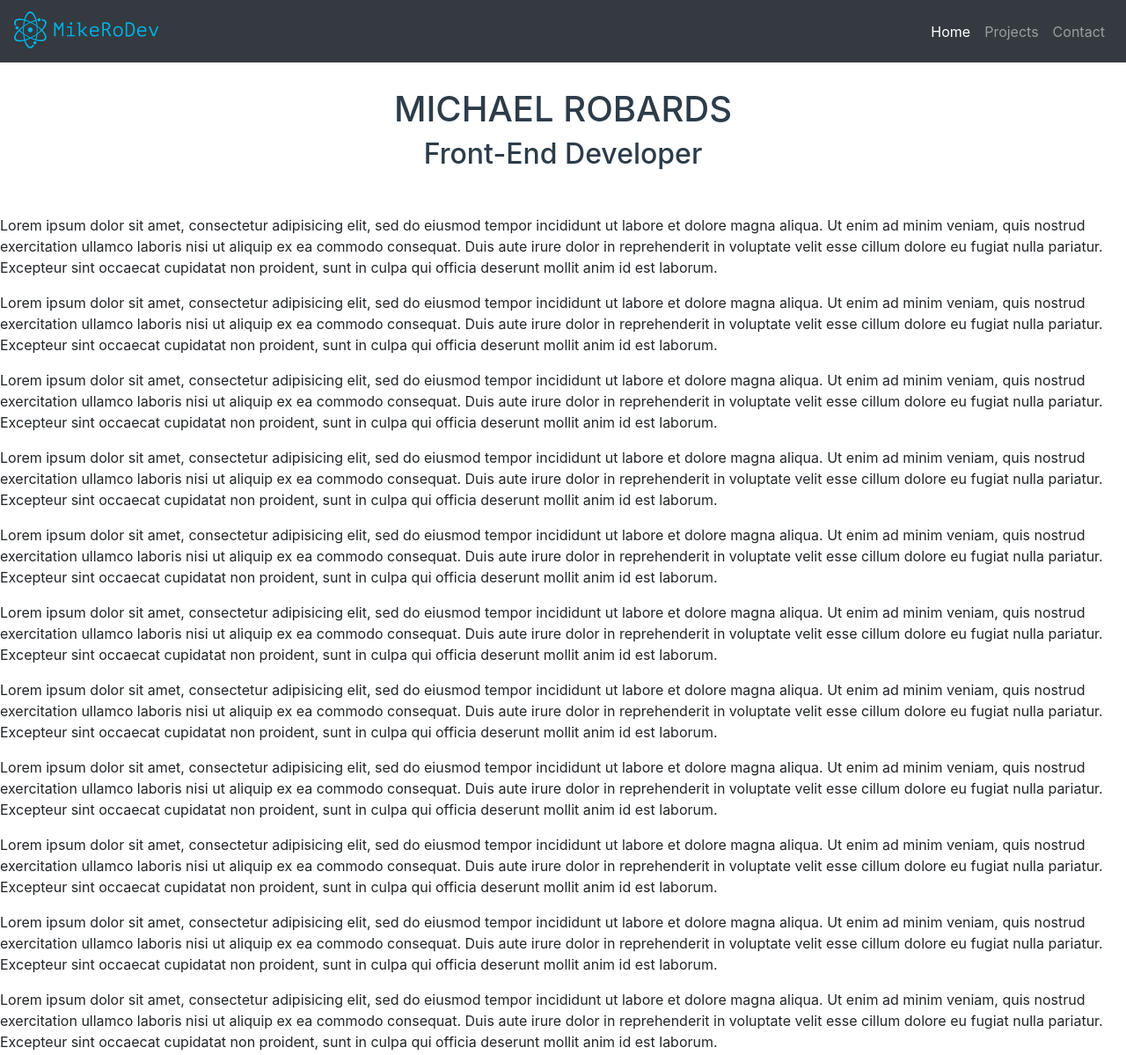
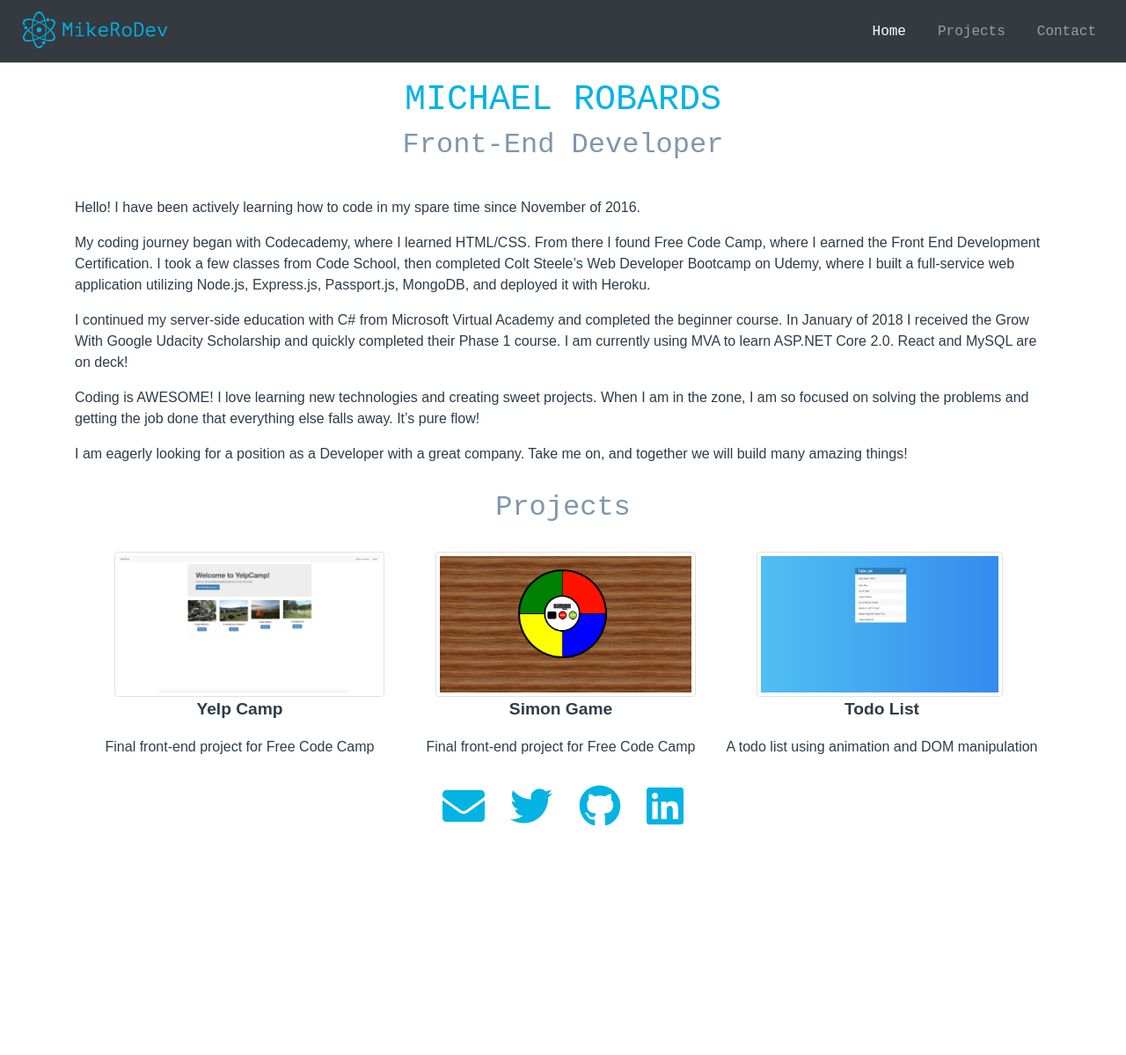
Before and after one commit to mikerobards/portfolio-GWGU, a plain HTML site: page index.html in a window 1280 px wide. Shown: the top 1199 px of the page at 88% size. After the commit the page ends 957 px from the top, so only its background shows below. Drawn offline with nearby package versions, Linux system fonts and the light colour scheme.

Commit message:
make mad changes!

```diff
--- /dev/null
+++ b/assets/css/style.css
@@ -0,0 +1,89 @@
+body {
+  color: #2d3c49;
+  font-family: monospace;
+}
+
+h1 {
+  color: #02b3e4;
+}
+
+h2 {
+  color: #7d97ad;
+}
+
+#top {
+  height: 50px;
+}
+
+.name {
+  margin: 40px auto;
+}
+
+p {
+  font-family: sans-serif;
+}
+
+#projects h2 {
+  margin: 30px 0;
+}
+
+#projects img {
+  height: 165px;
+  width: auto;
+}
+
+#projects p {
+  text-align: center;
+}
+
+.bold {
+  font-weight: bold;
+  font-size: 1.2em;
+}
+
+a {
+  color: #02b3e4;
+  margin: 0 10px;
+}
+
+footer {
+  margin-top: 15px;
+  margin-bottom: 15px;
+}
+
+@media screen and (max-width: 500px) {
+  #navbar img {
+    margin-right: -100px;
+  }
+  #projects img {
+    margin: 5px;
+    width: 300px;
+    margin-left: 20px;
+  }
+}
+
+@media screen and (min-width: 501px) and (max-width: 760px) {
+  #projects img {
+    margin: 5px;
+    height: 80px;
+  }
+  .text {
+    font-size: 8px;
+  }
+}
+
+@media screen and (min-width: 761px) and (max-width: 990px) {
+  #projects img {
+    margin: 5px;
+    height: 130px;
+  }
+}
+
+@media screen and (min-width: 1200px) {
+  .row {
+    margin-left: 30px;
+  }
+  .text {
+    margin-left: -50px;
+  }
+}
--- a/assets/style.css
+++ /dev/null
@@ -1,14 +0,0 @@
-#top {
-  height: 50px;
-}
-
-.name {
-  margin: 50px auto;
-  color: #2d3c49;
-}
-
-@media screen and (max-width: 500px) {
-  img {
-    margin-right: -100px;
-  }
-}
--- a/index.html
+++ b/index.html
@@ -6,11 +6,12 @@
   <meta name="viewport" content="width=device-width, initial-scale=1.0">
   <title>MikeRoDev</title>
   <link rel="stylesheet" href="https://stackpath.bootstrapcdn.com/bootstrap/4.1.1/css/bootstrap.min.css" integrity="sha384-WskhaSGFgHYWDcbwN70/dfYBj47jz9qbsMId/iRN3ewGhXQFZCSftd1LZCfmhktB" crossorigin="anonymous">
-  <link rel="stylesheet" href="assets/style.css">
+  <link rel="stylesheet" href="assets/css/style.css">
+  <script defer src="https://use.fontawesome.com/releases/v5.0.6/js/all.js"></script>
 </head>
 
 <body>
-  <!-- Bootstrap Navbar -->
+  <!-- Bootstrap4 Navbar -->
   <nav class="navbar fixed-top navbar-expand-lg navbar-dark bg-dark" id="navbar">
     <a class="navbar-brand" href="#">
       <img src="assets/img/mrd_logo.png" width="50%" height="50%" alt="logo">
@@ -18,87 +19,92 @@
     <button class="navbar-toggler" type="button" data-toggle="collapse" data-target="#navbarSupportedContent" aria-controls="navbarSupportedContent" aria-expanded="false" aria-label="Toggle navigation">
     <span class="navbar-toggler-icon"></span>
   </button>
-
     <div class="collapse navbar-collapse justify-content-end" id="navbarSupportedContent">
       <ul class="navbar-nav">
         <li class="nav-item active">
           <a class="nav-link" href="#top">Home<span class="sr-only">(current)</span></a>
         </li>
         <li class="nav-item">
-          <a class="nav-link" href="#">Projects</a>
+          <a class="nav-link" href="#projects">Projects</a>
         </li>
         <li class="nav-item">
-          <a class="nav-link" href="#">Contact</a>
+          <a class="nav-link" href="#contact">Contact</a>
         </li>
-
     </div>
   </nav>
 
-
   <div id="top"></div>
 
-  <div class="container text-center">
-
-    <header>
-
+  <header>
+    <div class="container text-center">
       <div class="name">
         <h1>MICHAEL ROBARDS</h1>
         <h2>Front-End Developer</h2>
       </div>
+    </div>
+  </header>
 
-    </header>
+  <article>
+    <div class="container">
+      <p>Hello! I have been actively learning how to code in my spare time since November of 2016.</p>
+      <p>My coding journey began with Codecademy, where I learned HTML/CSS. From there I found Free Code Camp, where I earned the Front End Development Certification. I took a few classes from Code School, then completed Colt Steele’s Web Developer Bootcamp
+        on Udemy, where I built a full-service web application utilizing Node.js, Express.js, Passport.js, MongoDB, and deployed it with Heroku.</p>
+      <p>I continued my server-side education with C# from Microsoft Virtual Academy and completed the beginner course. In January of 2018 I received the Grow With Google Udacity Scholarship and quickly completed their Phase 1 course. I am currently using
+        MVA to learn ASP.NET Core 2.0. React and MySQL are on deck!</p>
+      <p>Coding is AWESOME! I love learning new technologies and creating sweet projects. When I am in the zone, I am so focused on solving the problems and getting the job done that everything else falls away. It’s pure flow!</p>
+      <p>I am eagerly looking for a position as a Developer with a great company. Take me on, and together we will build many amazing things!
+      </p>
+    </div>
+  </article>
 
-  </div>
+  <section id="projects">
+    <div class="container">
+      <div class="text-center">
+        <h2>Projects</h2>
+      </div>
+      <div class="row">
+        <div class="col-sm">
+          <img src="assets/img/yelpCamp.png" class="img-thumbnail" alt="Yelp Camp">
+          <p class="text bold">Yelp Camp</p>
+          <p class="text">Final front-end project for Free Code Camp</p>
+        </div>
+        <div class="col-sm">
+          <img src="assets/img/SimonGame.png" class="img-thumbnail" alt="Simon Game">
+          <p class="text bold">Simon Game</p>
+          <p class="text">Final front-end project for Free Code Camp</p>
+        </div>
+        <div class="col-sm">
+          <img src="assets/img/todolist.png" class="img-thumbnail" alt="Pixel Art Maker">
+          <p class="text bold">Todo List</p>
+          <p class="text">A todo list using animation and DOM manipulation</p>
+        </div>
+      </div>
+    </div>
+  </section>
 
-  <p>Lorem ipsum dolor sit amet, consectetur adipisicing elit, sed do eiusmod tempor incididunt ut labore et dolore magna aliqua. Ut enim ad minim veniam, quis nostrud exercitation ullamco laboris nisi ut aliquip ex ea commodo consequat. Duis aute irure
-    dolor in reprehenderit in voluptate velit esse cillum dolore eu fugiat nulla pariatur. Excepteur sint occaecat cupidatat non proident, sunt in culpa qui officia deserunt mollit anim id est laborum.</p>
+  <footer>
+    <div id="contact" class="text-center ">
 
-  <p>Lorem ipsum dolor sit amet, consectetur adipisicing elit, sed do eiusmod tempor incididunt ut labore et dolore magna aliqua. Ut enim ad minim veniam, quis nostrud exercitation ullamco laboris nisi ut aliquip ex ea commodo consequat. Duis aute irure
-    dolor in reprehenderit in voluptate velit esse cillum dolore eu fugiat nulla pariatur. Excepteur sint occaecat cupidatat non proident, sunt in culpa qui officia deserunt mollit anim id est laborum.</p>
+      <a href="mailto:mikerobards@icloud.com" title="Email " target="_blank ">
+                          <i class="fas fa-envelope fa-3x"></i>
+                      </a>
 
-  <p>Lorem ipsum dolor sit amet, consectetur adipisicing elit, sed do eiusmod tempor incididunt ut labore et dolore magna aliqua. Ut enim ad minim veniam, quis nostrud exercitation ullamco laboris nisi ut aliquip ex ea commodo consequat. Duis aute irure
-    dolor in reprehenderit in voluptate velit esse cillum dolore eu fugiat nulla pariatur. Excepteur sint occaecat cupidatat non proident, sunt in culpa qui officia deserunt mollit anim id est laborum.</p>
+      <a href="https://twitter.com/RobardsMichael5 " title="Twitter " target="_blank ">
+                          <i class="fab fa-twitter fa-3x"></i>
+                      </a>
+      <a href="https://github.com/mikerobards " title="Github " target="_blank ">
+                          <i class="fab fa-github fa-3x"></i>
+                      </a>
+      <a href="https://www.linkedin.com/in/michael-j-robards-630526138/ " title="LinkedIn " target="_blank ">
+                          <i class="fab fa-linkedin fa-3x"></i>
+                      </a>
+    </div>
+  </footer>
 
-  <p>Lorem ipsum dolor sit amet, consectetur adipisicing elit, sed do eiusmod tempor incididunt ut labore et dolore magna aliqua. Ut enim ad minim veniam, quis nostrud exercitation ullamco laboris nisi ut aliquip ex ea commodo consequat. Duis aute irure
-    dolor in reprehenderit in voluptate velit esse cillum dolore eu fugiat nulla pariatur. Excepteur sint occaecat cupidatat non proident, sunt in culpa qui officia deserunt mollit anim id est laborum.</p>
-
-  <p>Lorem ipsum dolor sit amet, consectetur adipisicing elit, sed do eiusmod tempor incididunt ut labore et dolore magna aliqua. Ut enim ad minim veniam, quis nostrud exercitation ullamco laboris nisi ut aliquip ex ea commodo consequat. Duis aute irure
-    dolor in reprehenderit in voluptate velit esse cillum dolore eu fugiat nulla pariatur. Excepteur sint occaecat cupidatat non proident, sunt in culpa qui officia deserunt mollit anim id est laborum.</p>
-
-  <p>Lorem ipsum dolor sit amet, consectetur adipisicing elit, sed do eiusmod tempor incididunt ut labore et dolore magna aliqua. Ut enim ad minim veniam, quis nostrud exercitation ullamco laboris nisi ut aliquip ex ea commodo consequat. Duis aute irure
-    dolor in reprehenderit in voluptate velit esse cillum dolore eu fugiat nulla pariatur. Excepteur sint occaecat cupidatat non proident, sunt in culpa qui officia deserunt mollit anim id est laborum.</p>
-
-  <p>Lorem ipsum dolor sit amet, consectetur adipisicing elit, sed do eiusmod tempor incididunt ut labore et dolore magna aliqua. Ut enim ad minim veniam, quis nostrud exercitation ullamco laboris nisi ut aliquip ex ea commodo consequat. Duis aute irure
-    dolor in reprehenderit in voluptate velit esse cillum dolore eu fugiat nulla pariatur. Excepteur sint occaecat cupidatat non proident, sunt in culpa qui officia deserunt mollit anim id est laborum.</p>
-
-  <p>Lorem ipsum dolor sit amet, consectetur adipisicing elit, sed do eiusmod tempor incididunt ut labore et dolore magna aliqua. Ut enim ad minim veniam, quis nostrud exercitation ullamco laboris nisi ut aliquip ex ea commodo consequat. Duis aute irure
-    dolor in reprehenderit in voluptate velit esse cillum dolore eu fugiat nulla pariatur. Excepteur sint occaecat cupidatat non proident, sunt in culpa qui officia deserunt mollit anim id est laborum.</p>
-
-  <p>Lorem ipsum dolor sit amet, consectetur adipisicing elit, sed do eiusmod tempor incididunt ut labore et dolore magna aliqua. Ut enim ad minim veniam, quis nostrud exercitation ullamco laboris nisi ut aliquip ex ea commodo consequat. Duis aute irure
-    dolor in reprehenderit in voluptate velit esse cillum dolore eu fugiat nulla pariatur. Excepteur sint occaecat cupidatat non proident, sunt in culpa qui officia deserunt mollit anim id est laborum.</p>
-
-  <p>Lorem ipsum dolor sit amet, consectetur adipisicing elit, sed do eiusmod tempor incididunt ut labore et dolore magna aliqua. Ut enim ad minim veniam, quis nostrud exercitation ullamco laboris nisi ut aliquip ex ea commodo consequat. Duis aute irure
-    dolor in reprehenderit in voluptate velit esse cillum dolore eu fugiat nulla pariatur. Excepteur sint occaecat cupidatat non proident, sunt in culpa qui officia deserunt mollit anim id est laborum.</p>
-
-  <p>Lorem ipsum dolor sit amet, consectetur adipisicing elit, sed do eiusmod tempor incididunt ut labore et dolore magna aliqua. Ut enim ad minim veniam, quis nostrud exercitation ullamco laboris nisi ut aliquip ex ea commodo consequat. Duis aute irure
-    dolor in reprehenderit in voluptate velit esse cillum dolore eu fugiat nulla pariatur. Excepteur sint occaecat cupidatat non proident, sunt in culpa qui officia deserunt mollit anim id est laborum.</p>
-
-  <p>Lorem ipsum dolor sit amet, consectetur adipisicing elit, sed do eiusmod tempor incididunt ut labore et dolore magna aliqua. Ut enim ad minim veniam, quis nostrud exercitation ullamco laboris nisi ut aliquip ex ea commodo consequat. Duis aute irure
-    dolor in reprehenderit in voluptate velit esse cillum dolore eu fugiat nulla pariatur. Excepteur sint occaecat cupidatat non proident, sunt in culpa qui officia deserunt mollit anim id est laborum.</p>
-
-  <p>Lorem ipsum dolor sit amet, consectetur adipisicing elit, sed do eiusmod tempor incididunt ut labore et dolore magna aliqua. Ut enim ad minim veniam, quis nostrud exercitation ullamco laboris nisi ut aliquip ex ea commodo consequat. Duis aute irure
-    dolor in reprehenderit in voluptate velit esse cillum dolore eu fugiat nulla pariatur. Excepteur sint occaecat cupidatat non proident, sunt in culpa qui officia deserunt mollit anim id est laborum.</p>
-
-  <p>Lorem ipsum dolor sit amet, consectetur adipisicing elit, sed do eiusmod tempor incididunt ut labore et dolore magna aliqua. Ut enim ad minim veniam, quis nostrud exercitation ullamco laboris nisi ut aliquip ex ea commodo consequat. Duis aute irure
-    dolor in reprehenderit in voluptate velit esse cillum dolore eu fugiat nulla pariatur. Excepteur sint occaecat cupidatat non proident, sunt in culpa qui officia deserunt mollit anim id est laborum.</p>
-
-
-
-
+  <!--Scripts for Bootstrap4 -->
   <script src="https://code.jquery.com/jquery-3.3.1.slim.min.js" integrity="sha384-q8i/X+965DzO0rT7abK41JStQIAqVgRVzpbzo5smXKp4YfRvH+8abtTE1Pi6jizo" crossorigin="anonymous"></script>
   <script src="https://cdnjs.cloudflare.com/ajax/libs/popper.js/1.14.3/umd/popper.min.js" integrity="sha384-ZMP7rVo3mIykV+2+9J3UJ46jBk0WLaUAdn689aCwoqbBJiSnjAK/l8WvCWPIPm49" crossorigin="anonymous"></script>
   <script src="https://stackpath.bootstrapcdn.com/bootstrap/4.1.1/js/bootstrap.min.js" integrity="sha384-smHYKdLADwkXOn1EmN1qk/HfnUcbVRZyYmZ4qpPea6sjB/pTJ0euyQp0Mk8ck+5T" crossorigin="anonymous"></script>
-
 </body>
 
 </html>
```
Also changed, not shown: assets/img/SimonGame.png (added), assets/img/todolist.png (added), assets/img/yelpCamp.png (added), assets/js/script.js (renamed from assets/script.js).
